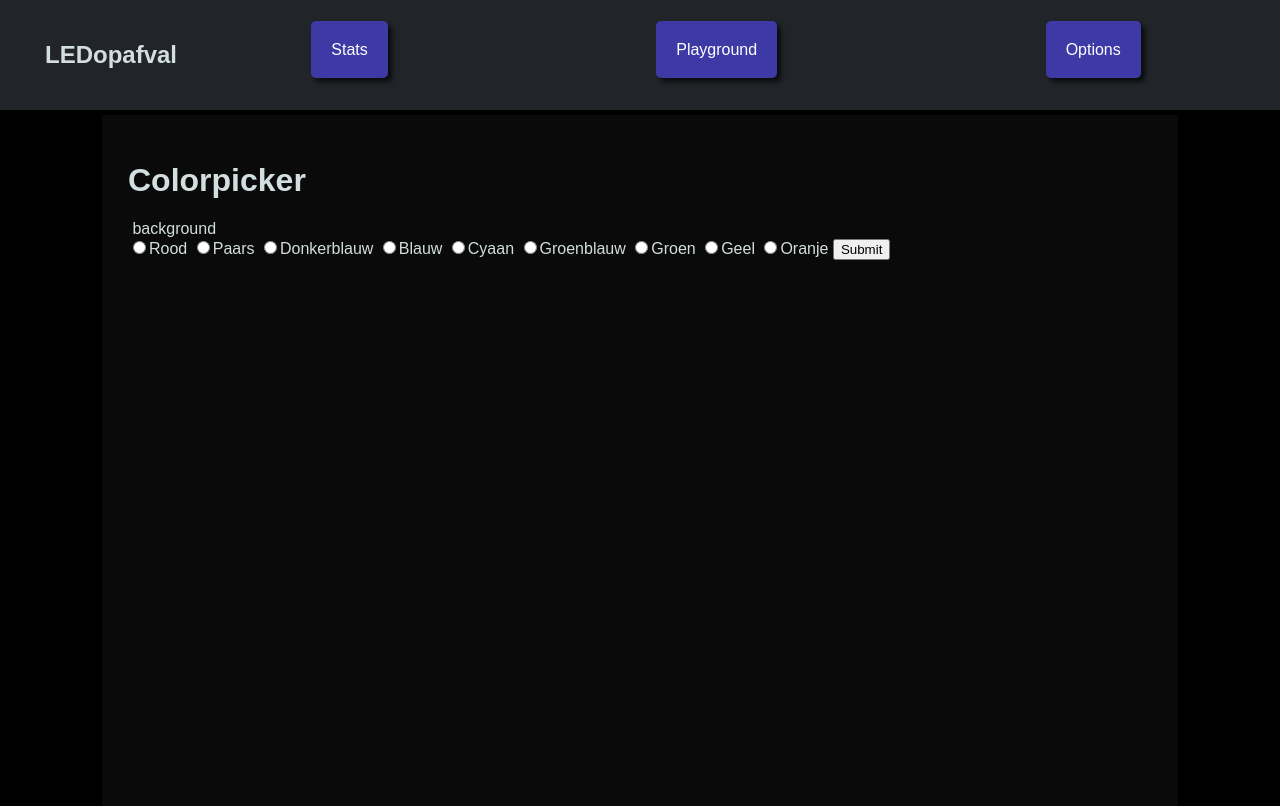
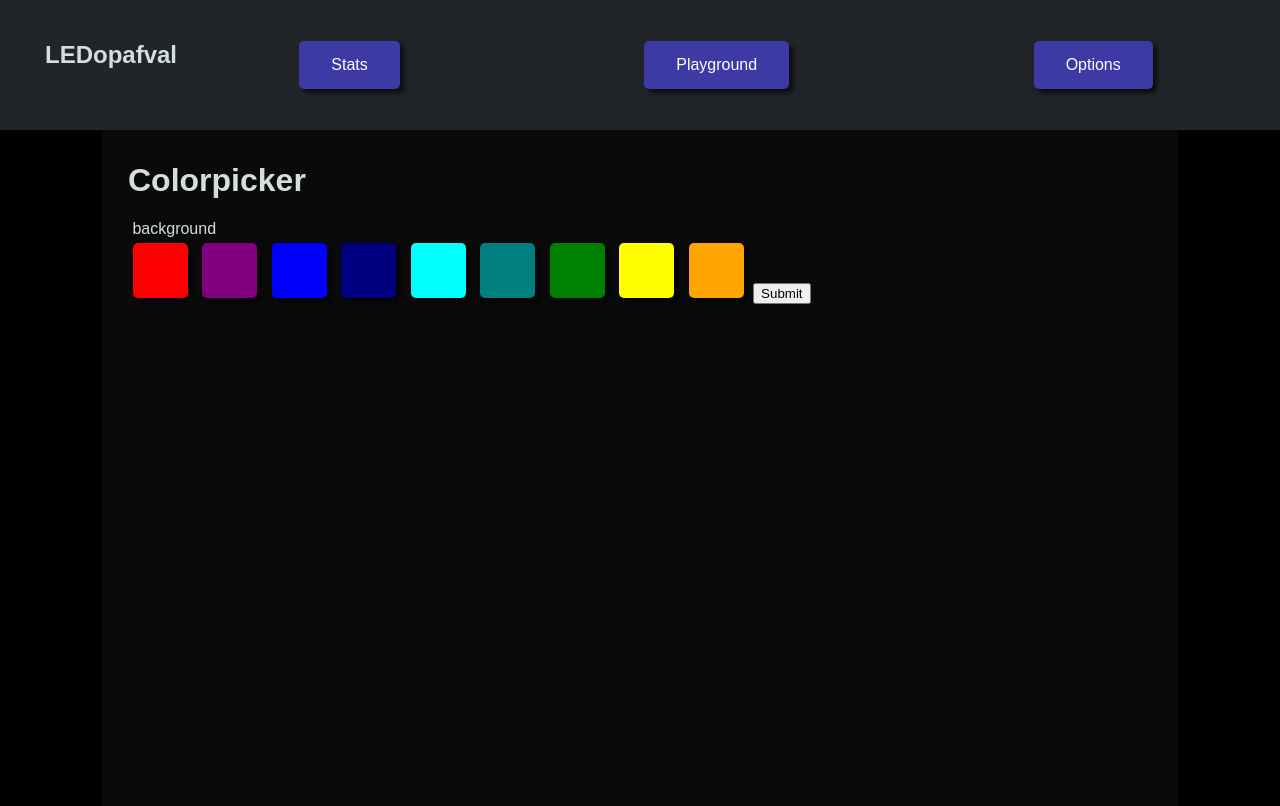
Before and after one commit to apollo-inspire/cle3_interactive_design_webapp, a PHP site: page /live/colorpicker in a window 1280 px wide. Run offline with PHP 8.4, Linux system fonts and the light colour scheme.

Commit message:
Updated color picker css

```diff
--- a/css/style.css
+++ b/css/style.css
@@ -12,15 +12,25 @@ body {
 
 
 .button2 {
-
     border-radius: 5px;
     list-style-type: none;
     text-decoration: none;
+    border: none;
+    text-align: center;
 
-    padding: 20px;
+    display: inline-block;
+    padding: 15px 32px;
+
     color: white;
     background-color: #3d3aa6;
     box-shadow: 4px 4px 5px rgba(0,0,0,0.7);
+
+    cursor: pointer;
+}
+
+.button2:active {
+    background-color: yellow;
+
 }
 
 
@@ -34,6 +44,7 @@ body {
     padding: 0;
     width: 55px;
     height: 55px;
+    margin: 5px;
 }
 
 .button {
@@ -58,3 +69,39 @@ body {
     margin: 20px;
     display: grid;
 }
+
+
+.colorpicker {
+    display: flex;
+    flex-direction: row;
+    flex-wrap: wrap;
+}
+
+
+#red {
+    background-color: red
+}
+#purple {
+    background-color: purple
+}
+#navy {
+    background-color: navy
+}
+#blue {
+    background-color: blue
+}
+#cyan {
+    background-color: cyan
+}
+#teal {
+    background-color: teal
+}
+#green {
+    background-color: green
+}
+#yellow {
+    background-color: yellow
+}
+#orange {
+    background-color: orange
+}
--- a/index.php
+++ b/index.php
@@ -20,6 +20,8 @@
     </div>
 </main>
 
+
+
 <!--footer-->
 <?php include 'includes/footer.php'; ?>
 
--- a/live/colorpicker/index.php
+++ b/live/colorpicker/index.php
@@ -16,31 +16,21 @@
     <h1>Colorpicker</h1>
     <?php include '../../includes/background.php'; ?>
 
+
     <div class="colorpicker">
-        <a href="red" class="button2 color" style="background-color: red"></a>
-        <a href="purple" class="button2 color" style="background-color: purple"></a>
-        <a href="dark-blue" class="button2 color" style="background-color: darkblue"></a>
-        <a href="blue" class="button2 color" style="background-color: blue"></a>
-        <a href="cyan" class="button2 color" style="background-color: cyan"></a>
-        <a href="teal" class="button2 color" style="background-color: teal"></a>
-        <a href="green" class="button2 color" style="background-color: green"></a>
-        <a href="yellow" class="button2 color" style="background-color: yellow"></a>
-        <a href="orange" class="button2 color" style="background-color: orange"></a>
+        <form action="../../backend/database/insertdb.php" method="POST">
+            <button type="button" value="red" name="color" class="button2 color" id="red"></button>
+            <button type="button" value="purple" name="color" class="button2 color" id="purple"></button>
+            <button type="button" value="blue" name="color" class="button2 color" id="blue"></button>
+            <button type="button" value="navy" name="color" class="button2 color" id="navy"></button>
+            <button type="button" value="cyan" name="color" class="button2 color" id="cyan"></button>
+            <button type="button" value="teal" name="color" class="button2 color" id="teal"></button>
+            <button type="button" value="green" name="color" class="button2 color" id="green"></button>
+            <button type="button" value="yellow" name="color" class="button2 color" id="yellow"></button>
+            <button type="button" value="orange" name="color" class="button2 color" id="orange"></button>
+            <input type="submit" name="colorsubmit">
+        </form>
     </div>
-
-    <form action="../../backend/database/insertdb.php" method="POST">
-        <input type="radio"  value="red" name="color">Rood
-        <input type="radio" value="purple" name="color">Paars
-        <input type="radio" value="navy" name="color">Donkerblauw
-        <input type="radio" value="blue" name="color">Blauw
-        <input type="radio" value="cyan" name="color">Cyaan
-        <input type="radio" value="teal" name="color">Groenblauw
-        <input type="radio" value="green" name="color">Groen
-        <input type="radio" value="yellow" name="color">Geel
-        <input type="radio" value="orange" name="color">Oranje
-        <input type="submit" name="colorsubmit">
-    </form>
-
 
 
 </main>
```
